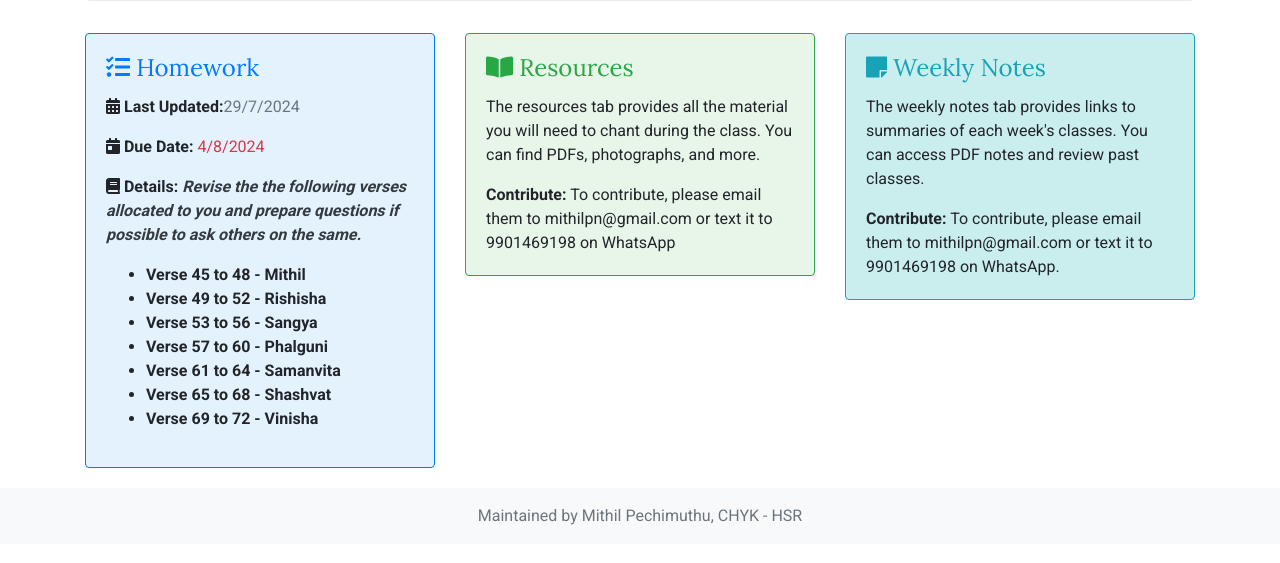
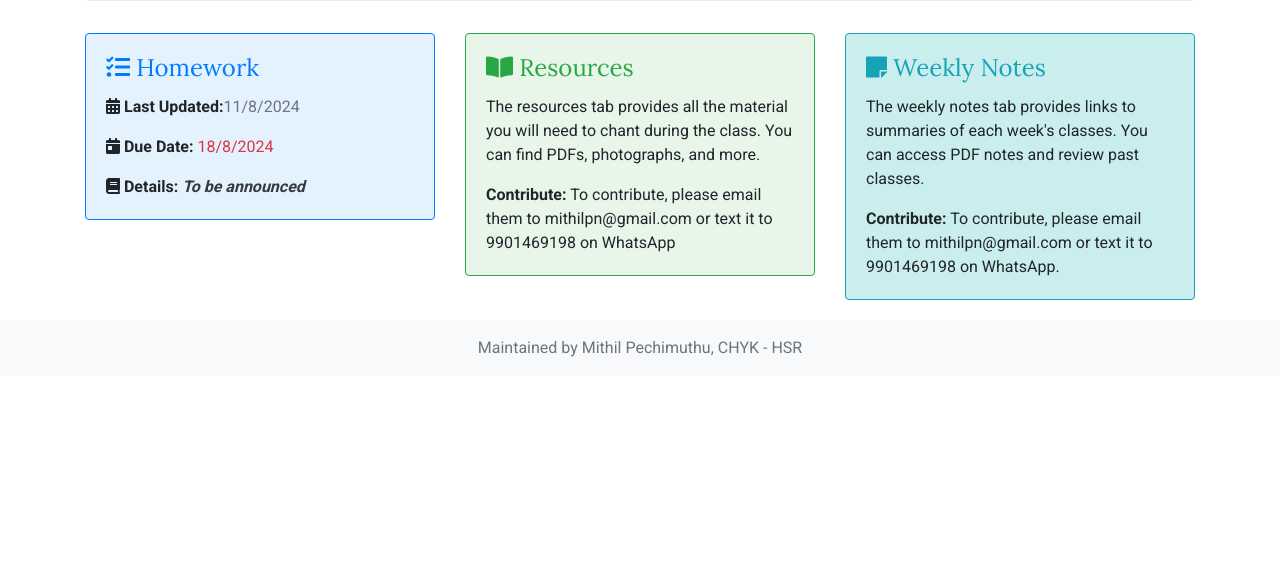
Before and after one commit to PechimuthuMithil/chyk-repo, a plain HTML site: page index.html in a window 1280 px wide. Shown: the part 225-788 px from the top of the page. Drawn offline with nearby package versions, Linux system fonts and the light colour scheme.

Commit message:
Update index.html

```diff
--- a/index.html
+++ b/index.html
@@ -70,19 +70,10 @@
                 <div class="card border-primary card-homework">
                     <div class="card-body">
                         <h5 class="card-title text-primary"><i class="fas fa-tasks"></i> Homework</h5>
-                        <p class="card-text"><i class="fas fa-calendar-alt"></i> <strong>Last Updated:</strong><span id="last-updated" class="text-muted">29/7/2024</span></p>
-                        <p class="card-text"><i class="fas fa-calendar-day"></i> <strong>Due Date:</strong> <span id="due-date" class="text-danger">4/8/2024</span></p>
+                        <p class="card-text"><i class="fas fa-calendar-alt"></i> <strong>Last Updated:</strong><span id="last-updated" class="text-muted">11/8/2024</span></p>
+                        <p class="card-text"><i class="fas fa-calendar-day"></i> <strong>Due Date:</strong> <span id="due-date" class="text-danger">18/8/2024</span></p>
                         <p class="card-text"><i class="fas fa-book"></i> <strong>Details:</strong> <span id="homework-details" class="font-italic text-dark"><strong>
-                            Revise the the following verses allocated to you and prepare questions if possible to ask others on the same. <br>
-                            <ul>
-                                <li>Verse 45 to 48 - Mithil</li>
-                                <li>Verse 49 to 52 - Rishisha</li>
-                                <li>Verse 53 to 56 - Sangya</li>
-                                <li>Verse 57 to 60 - Phalguni</li>
-                                <li>Verse 61 to 64 - Samanvita</li>
-                                <li>Verse 65 to 68 - Shashvat</li>
-                                <li>Verse 69 to 72 - Vinisha</li>
-                            </ul>
+                        To be announced
                         </strong></span></p>
                     </div>
                 </div>
```
